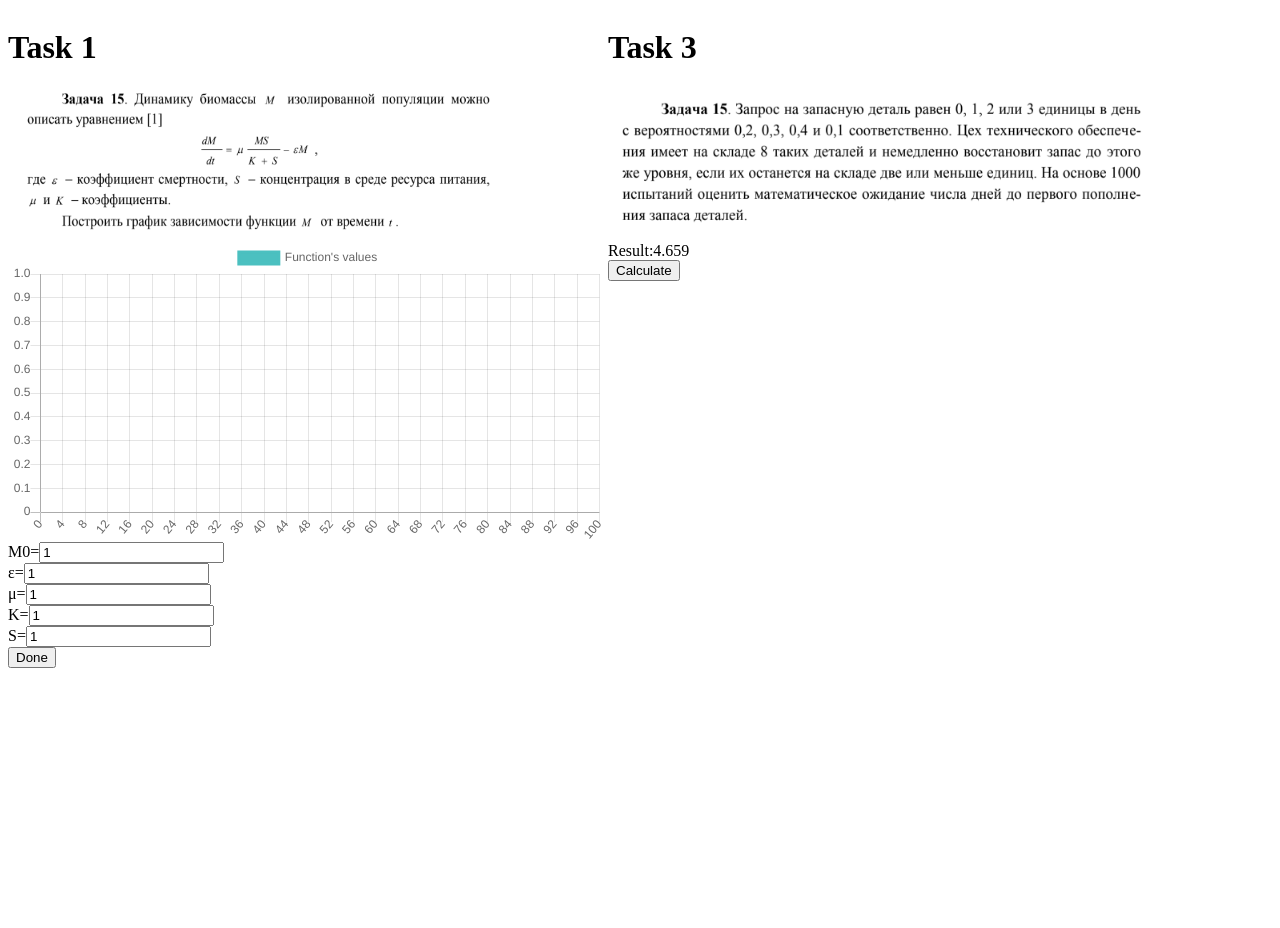
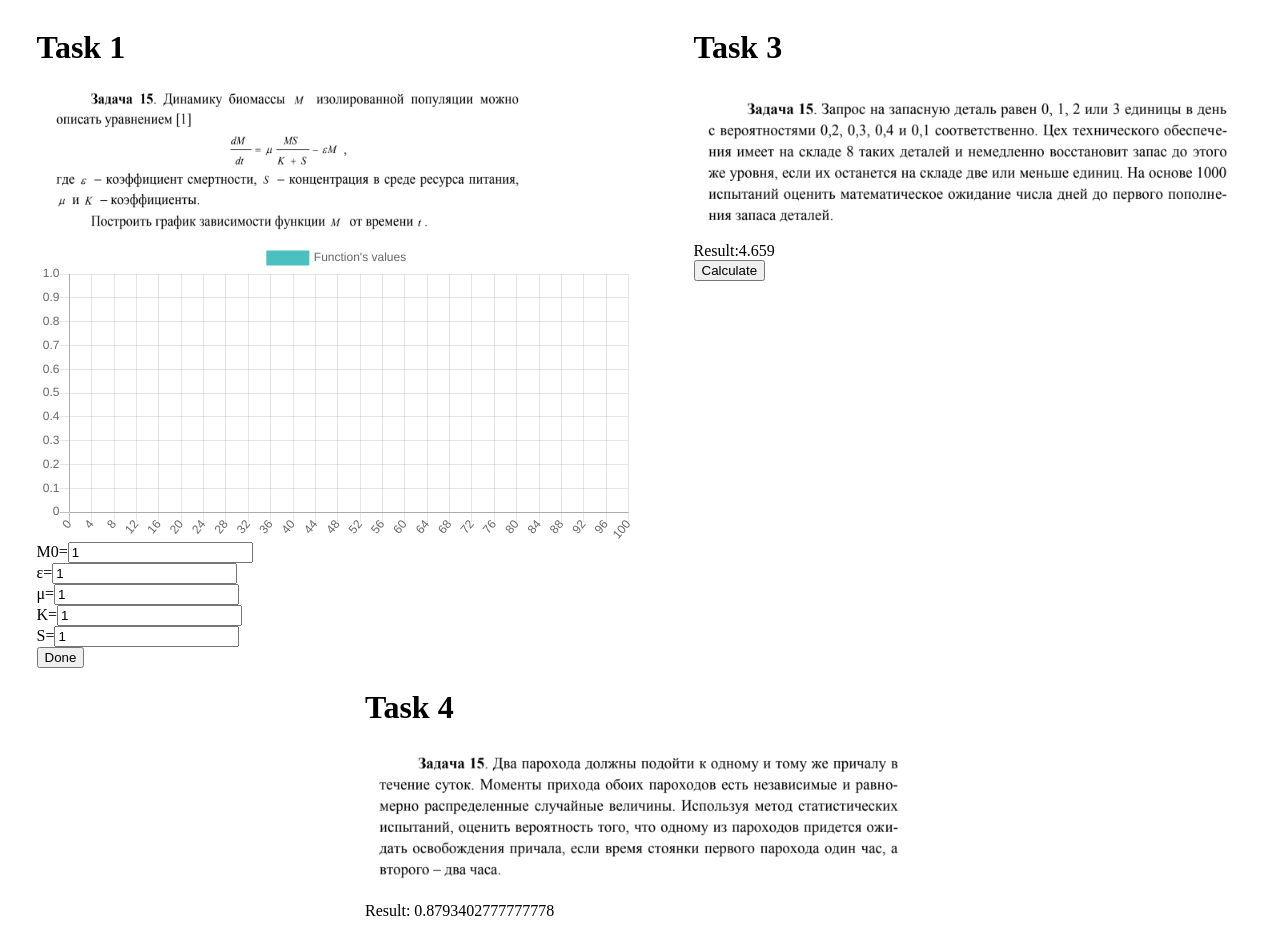
Before and after one commit to lexprom/modelling, a React (Create React App) app: page / in a window 1280 px wide. Before the commit the page ends 800 px from the top, so only its background shows below. Built offline with nearby package versions, Linux system fonts and the light colour scheme.

Commit message:
Added the 4 task

```diff
--- a/src/App.js
+++ b/src/App.js
@@ -4,6 +4,7 @@ import Biomass from "./CalculatingBiomass";
 import ExpectedValueDiscrete from './ExpectedValueDiscrete';
 
 import "./styles.css"
+import GeometricProbability from './GeometricProbability';
 
 class App extends Component {
   render() {
@@ -11,6 +12,7 @@ class App extends Component {
       <div className="App">
         <Biomass />
         <ExpectedValueDiscrete />
+        <GeometricProbability />
       </div>
     );
   }
--- a/src/CalculatingBiomass/styles.css
+++ b/src/CalculatingBiomass/styles.css
@@ -1,4 +1,3 @@
 .container {
-    height: 600px;
     width: 600px;
 }
--- /dev/null
+++ b/src/GeometricProbability/index.js
@@ -0,0 +1,31 @@
+import React, { Component } from 'react'
+
+import Image from "./assets/task4.png"
+
+const ALL_DAY_HOURS = 24;
+const FIRST_STEAMER_TIME = 1;
+const SECOND_STEAMER_TIME = 2;
+
+export default class GeometricProbability extends Component {
+  calculate() {
+    const fullSquare = this.square(ALL_DAY_HOURS);
+    const trianglesSquare = (this.square(ALL_DAY_HOURS - FIRST_STEAMER_TIME) + this.square(ALL_DAY_HOURS - SECOND_STEAMER_TIME)) / 2;
+    const specifiedSquare = fullSquare - trianglesSquare;
+    const foundProbability = 1 - (specifiedSquare / fullSquare);
+    return foundProbability;
+  }
+
+  square(value) {
+    return value * value;
+  }
+
+  render() {
+    return (
+      <div>
+        <h1>Task 4</h1>
+        <img src={Image} height="150px" width="550px" alt="help" />
+        <div>Result: {this.calculate()}</div>
+      </div>
+    )
+  }
+}
--- a/src/styles.css
+++ b/src/styles.css
@@ -1,3 +1,5 @@
 .App {
     display: flex;
+    flex-wrap: wrap;
+    justify-content: space-around;
 }
```
Also changed, not shown: src/GeometricProbability/assets/task4.png (added).
